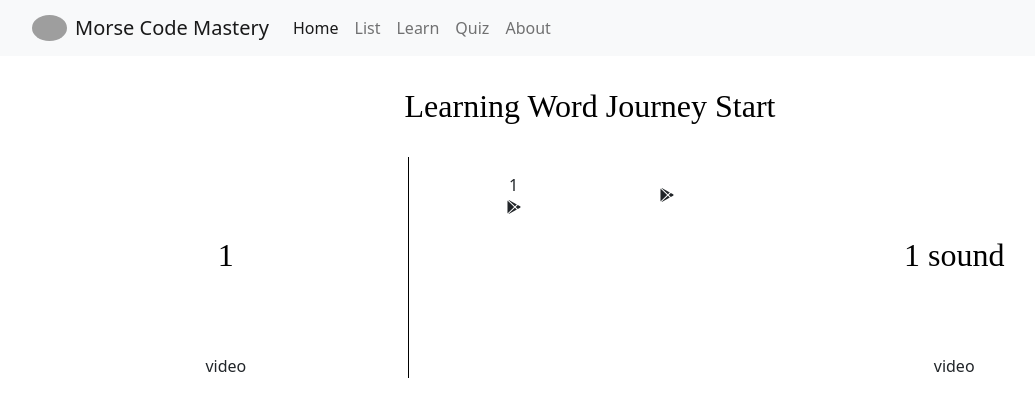
After one commit to Jiaxin-yyjx/MorseCode, a Flask app: page /wordlearning/1 in a window 1280 px wide. The commit adds this page. Shown: the top 417 px of the page, without its empty margins (50-1085 px from the left). Run offline with Flask 3, Linux system fonts and the light colour scheme; some libraries are stand-ins or nearby versions; grey boxes are pictures that could not be loaded.

Commit message:
teach-one-word

```diff
--- a/server.py
+++ b/server.py
@@ -25,5 +25,8 @@ def menuchar():
     words = ["SOS","HELLO","THANKS","LOVE","QRV"]
     return render_template('menuchar.html', letters_row1=letters_row1, letters_row2=letters_row2, letters_row3=letters_row3, words=words)
 
+@app.route('/wordlearning/<word>')
+def word_learning(word):
+    return render_template('wordlearning.html', word=word)
 if __name__ == "__main__":
     app.run(debug=True)
--- a/static/learn.js
+++ b/static/learn.js
@@ -0,0 +1,10 @@
+document.addEventListener('DOMContentLoaded', function () {
+    document.querySelectorAll('.morse-code-card, .morsemenu-char-card, .playcharsound').forEach(function(card) {
+        const audioUrl = card.getAttribute('data-audio-url');
+        const audio = new Audio(audioUrl);
+
+        card.addEventListener('click', function() {
+            audio.play().catch(e => console.error('Error playing audio:', e));
+        });
+    });
+});
--- a/static/main.css
+++ b/static/main.css
@@ -71,7 +71,7 @@
     line-height: normal;
     margin-bottom: 10px;
 }
-.sos {
+.deletemargin {
     margin-left: 0px;
     margin-right: 0px;
 }
@@ -143,6 +143,13 @@
     margin-left: 0.5rem;
     margin-right: 0.5rem;
     background-color: black;
+    border-radius: 0.5rem;
+    padding-top: 0.5rem;
+    padding-bottom: 0.5rem;
+    padding-left: 1rem;
+    padding-right: 1rem;
+}
+.buttontext {
     display: flex;
     flex-direction: column;
     justify-content: center;
@@ -153,10 +160,28 @@
     font-style: normal;
     font-weight: 700;
     line-height: normal;
-    border-radius: 0.5rem;
-    padding-top: 0.5rem;
-    padding-bottom: 0.5rem;
-    padding-left: 1rem;
-    padding-right: 1rem;
+    text-decoration: none;
+}
+/* word learning */
+.text-layout {
+    margin: auto;
+    text-align: center;
+}
+.wordname {
+    color: #000;
+    text-align: center;
+    font-family: "Josefin Sans";
+    font-size: 2rem;
+    font-style: normal;
+    font-weight: 400;
+    line-height: normal;
+    margin-bottom: 5rem;
+    margin-top: 5rem;
+}
+.letter-image-sound {
+    margin: 1rem 1rem;
+}
+.addoneline {
+    border-left: 1px solid #000;
 }
 /* Quiz Part */
--- a/templates/introduction.html
+++ b/templates/introduction.html
@@ -1,7 +1,7 @@
 {% extends "layout.html" %}
 
 {% block content %}
-<script type="text/javascript" src="{{ url_for('static', filename = 'introduction.js') }}"></script>
+<script type="text/javascript" src="{{ url_for('static', filename = 'learn.js') }}"></script>
 
 <div class="title">
     <div class="introduction">
@@ -11,7 +11,7 @@
         Click the card to see & listen! Each character has its own morse code, combine it into words.
     </div>
     <div class="container">
-        <div class="row  justify-content-center sos">
+        <div class="row  justify-content-center deletemargin">
             <div class="col">
                 <div class="morse-code-card" data-letter="S" data-audio-url="{{ url_for('static', filename='audios/Morse-S.mp3') }}">
                     S
--- a/templates/menuchar.html
+++ b/templates/menuchar.html
@@ -1,7 +1,7 @@
 {% extends "layout.html" %}
 
 {% block content %}
-<script type="text/javascript" src="{{ url_for('static', filename = 'introduction.js') }}"></script>
+<script type="text/javascript" src="{{ url_for('static', filename = 'learn.js') }}"></script>
 <div class="morsemenu">
     <div class="morsemenu">
         <div class="char-borad-title">
@@ -53,7 +53,9 @@
         <div class="container">
             <div class="row justify-content-md-center onerowchar">
                 {% for word in words %}
-                <div class="col-md-auto wordbutton">{{word}}</div>
+                <div class="col-md-auto wordbutton">
+                    <a class="buttontext"href="{{ url_for('word_learning', word=word)}}">{{ word }}</a>
+                </div>
                 {% endfor %}
             </div>
         </div>
--- /dev/null
+++ b/templates/wordlearning.html
@@ -0,0 +1,43 @@
+{% extends "layout.html" %}
+
+{% block content %}
+<script type="text/javascript" src="{{ url_for('static', filename = 'learn.js') }}"></script>
+<script type="module" src="https://unpkg.com/ionicons@7.1.0/dist/ionicons/ionicons.esm.js"></script>
+<script nomodule src="https://unpkg.com/ionicons@7.1.0/dist/ionicons/ionicons.js"></script>
+
+<div class="wordlearning">
+    <div class="words-menu-title">Learning Word Journey Start</div>
+    <div class="container">
+        <div class="row justify-content-center deletemargin">
+            <div class="col text-layout">
+                <div class="wordname">{{word}}</div>
+                <div class="wordvideo">video</div>
+            </div>
+            <div class="col addoneline">
+                {% for letter in word %}
+                <div class="row justify-content-center letter-image-sound">
+                    <div class="col text-layout">
+                        <div>{{letter}}</div>
+                        <div>
+                            <ion-icon name="logo-google-playstore"></ion-icon>
+                        </div>
+                    </div>
+                    <div class="col text-layout">
+                        <div class="playcharsound"
+                        data-letter="{{ letter }}"
+                        data-audio-url="{{ url_for('static', filename='audios/Morse-' ~ letter ~ '.mp3') }}">
+                            <ion-icon name="logo-google-playstore"></ion-icon>
+                        </div>
+                    </div>
+                </div>
+                {% endfor %}
+            </div>
+            <div class="col text-layout">
+                <div class="wordname">{{word}} sound</div>
+                <div class="wordvideo">video</div>
+            </div>
+        </div>
+    </div>
+</div>
+
+{% endblock %}
```
Also changed, not shown: static/introduction.js (deleted, +0 -10 lines).
